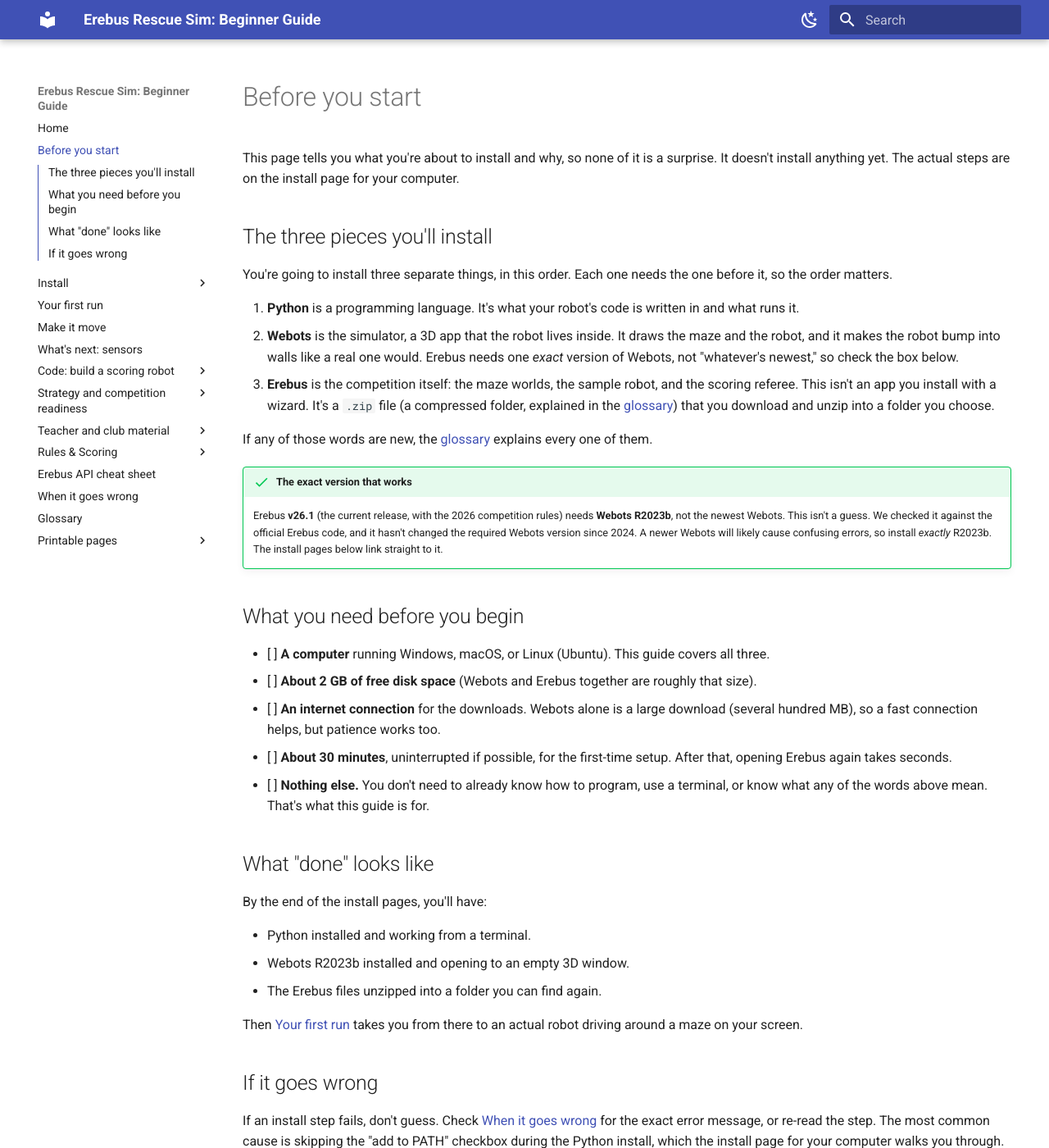
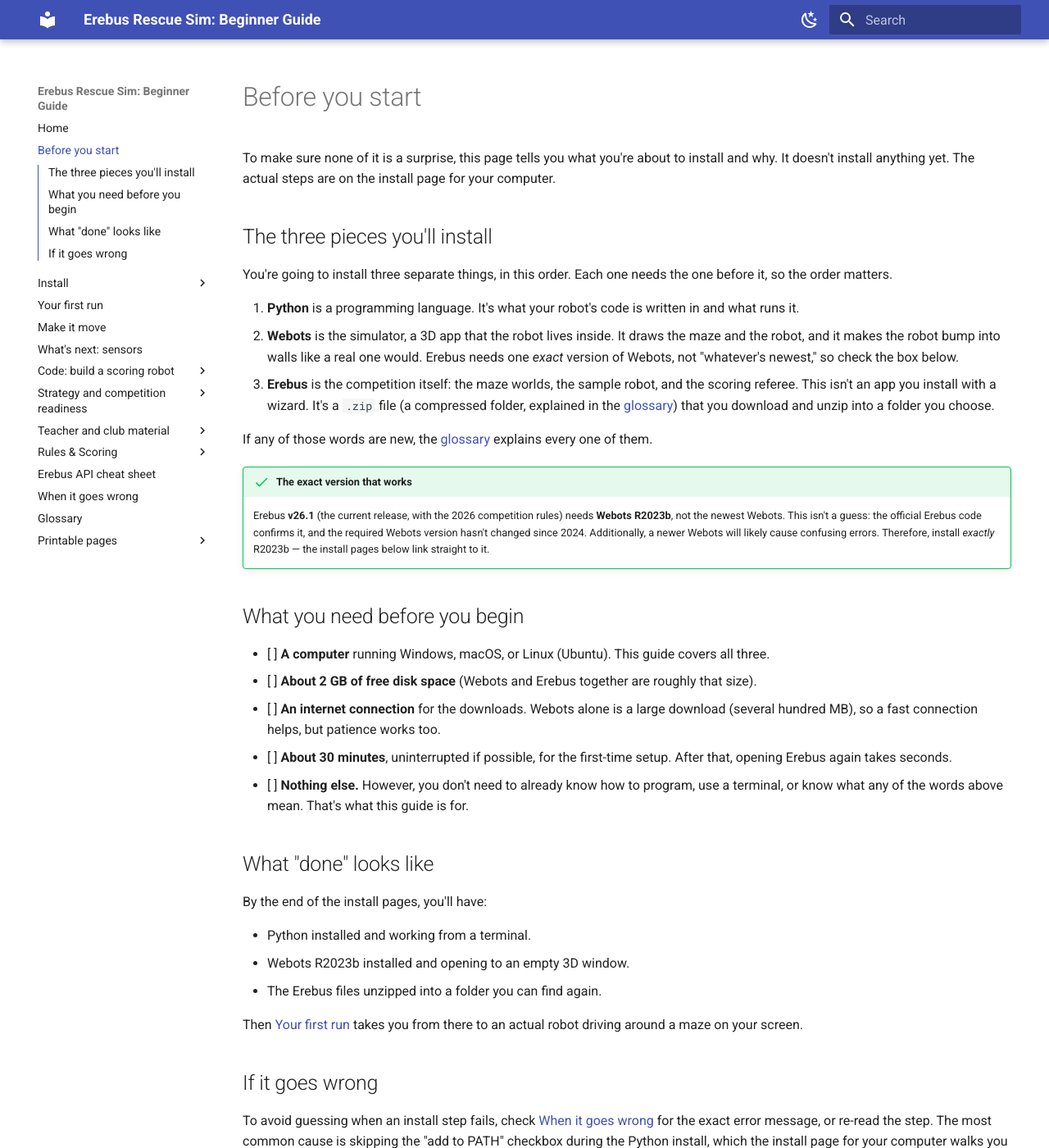
Before and after one commit to talkingj/rcja-rescue-sim-resources, an MkDocs documentation site: the page built from docs/before-you-start.md, in a window 1280 px wide and 1400 px high. Shown: the whole window at 82% size. Built offline with MkDocs 1.6.1 and Material for MkDocs 9.7.7, drawn with Linux system fonts in a browser that asks for light colours.

Commit message:
style: rewrite before-you-start.md in guide voice
Splices fixed: 0. Connectors added: 3. Purpose-first openers: 2.
Spelling: US -> AU, 0 words.
Preservation gate: pass (code blocks, numbers, links, admonitions intact).

```diff
--- a/docs/before-you-start.md
+++ b/docs/before-you-start.md
@@ -1,7 +1,7 @@
 # Before you start
 
-This page tells you what you're about to install and why, so none of it is a surprise. It doesn't
-install anything yet. The actual steps are on the install page for your computer.
+To make sure none of it is a surprise, this page tells you what you're about to install and why. It
+doesn't install anything yet. The actual steps are on the install page for your computer.
 
 ## The three pieces you'll install
 
@@ -20,9 +20,9 @@ If any of those words are new, the [glossary](glossary.md) explains every one of
 
 !!! success "The exact version that works"
     Erebus **v26.1** (the current release, with the 2026 competition rules) needs **Webots R2023b**,
-    not the newest Webots. This isn't a guess. We checked it against the official Erebus code, and it
-    hasn't changed the required Webots version since 2024. A newer Webots will likely cause confusing
-    errors, so install *exactly* R2023b. The install pages below link straight to it.
+    not the newest Webots. This isn't a guess: the official Erebus code confirms it, and the required
+    Webots version hasn't changed since 2024. Additionally, a newer Webots will likely cause confusing
+    errors. Therefore, install *exactly* R2023b — the install pages below link straight to it.
 
 ## What you need before you begin
 
@@ -32,8 +32,8 @@ If any of those words are new, the [glossary](glossary.md) explains every one of
       hundred MB), so a fast connection helps, but patience works too.
 - [ ] **About 30 minutes**, uninterrupted if possible, for the first-time setup. After that,
       opening Erebus again takes seconds.
-- [ ] **Nothing else.** You don't need to already know how to program, use a terminal, or know what
-      any of the words above mean. That's what this guide is for.
+- [ ] **Nothing else.** However, you don't need to already know how to program, use a terminal, or
+      know what any of the words above mean. That's what this guide is for.
 
 ## What "done" looks like
 
@@ -48,6 +48,6 @@ your screen.
 
 ## If it goes wrong
 
-If an install step fails, don't guess. Check [When it goes wrong](troubleshooting.md) for the exact
-error message, or re-read the step. The most common cause is skipping the "add to PATH" checkbox
-during the Python install, which the install page for your computer walks you through.
+To avoid guessing when an install step fails, check [When it goes wrong](troubleshooting.md) for the
+exact error message, or re-read the step. The most common cause is skipping the "add to PATH"
+checkbox during the Python install, which the install page for your computer walks you through.
```
